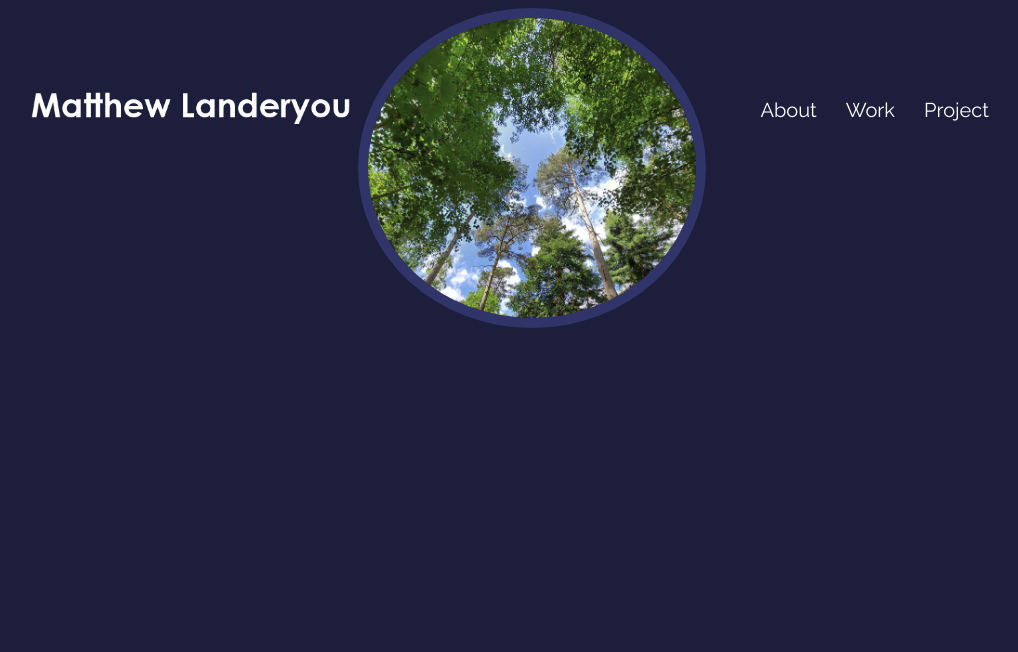
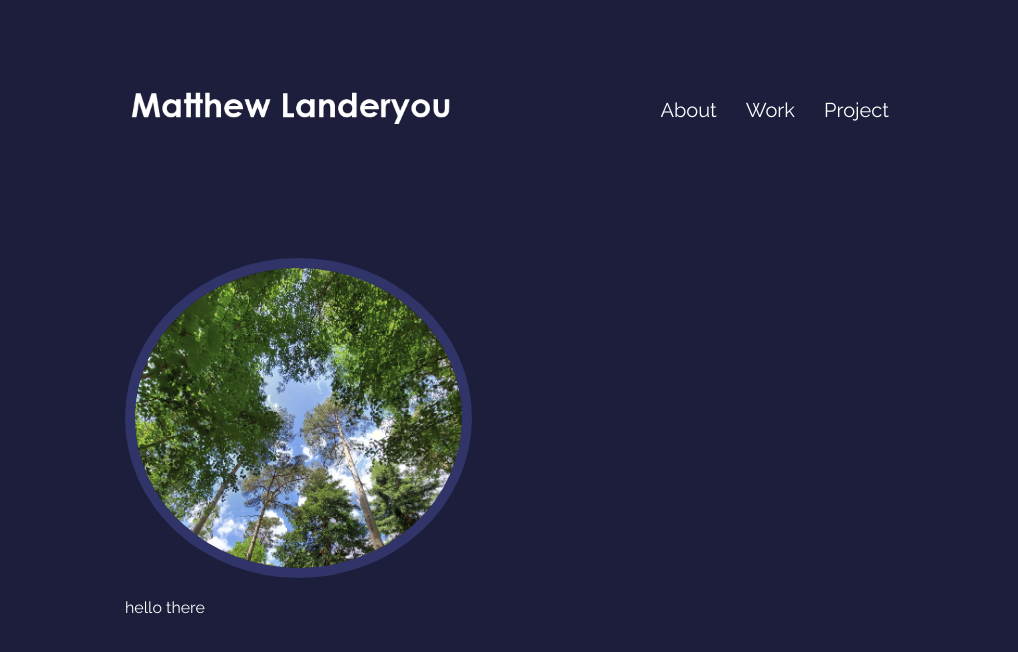
Before and after one commit to Landeryou05/Personal-Website, a plain HTML site: page index.html in a window 1280 px wide. Shown: the whole page, without its empty margins (133-1151 px from the left). Drawn offline with Linux system fonts and the light colour scheme.

Commit message:
Major Changes 4

```diff
--- a/index.html
+++ b/index.html
@@ -8,6 +8,7 @@
     <title>Home</title>
 </head>
 <body>
+    <section>
         <div id="Banner">
             <div id="Logo-div">
                 <div id="Logo"><img id="Logo-image" src="./ASSETS/LOGO/Logo Screenshot.png" alt="Logo: Matthew Landeryou"></div>
@@ -18,9 +19,14 @@
                 <div id="Projects" class="Pages"><a class="Pages-underline" href="./projects.html">Project</a></div>
             </div>
         </div>
+    </section>
 
+    <section>
+
+    </section>
     <div id="Content">
-        <div><img id="Image" src="./ASSETS/PROFILE PICTURE/Profile Picture.png"></div>
+        <div id="Image-Div"><img id="Image" src="./ASSETS/PROFILE PICTURE/Profile Picture.png"></div>
+        <div id="Paragraph-Div"><p id="Paragraph">hello there</p></div>
     </div>
 </body>
 </html>
--- a/styles/styles.css
+++ b/styles/styles.css
@@ -2,6 +2,7 @@
 
 *{
     font-family: "Raleway", sans-serif;
+    color: white;
 }
 
 body{
@@ -17,13 +18,12 @@ body{
 
 #Logo-image{
     height: 100px;
-    margin-left: 150px;
+    margin-left: 250px;
     margin-top: 50px;
 }
 
 a{
     text-decoration: none;
-    color: white;
 }
 
 #Pages{
@@ -31,7 +31,7 @@ a{
     text-align: center;
     float: right;
     color: white;
-    margin-right: 150px;
+    margin-right: 250px;
     margin-top: 90px;
 }
 
@@ -56,6 +56,11 @@ a{
     padding-right: 25px;
 }
 
+#Content{
+    padding-top: 250px;
+    padding-left: 250px;
+}
+
 #Image{
     height: 300px;
     border-radius: 50%;
```
Lines whose indentation alone changed are shown as unchanged.
